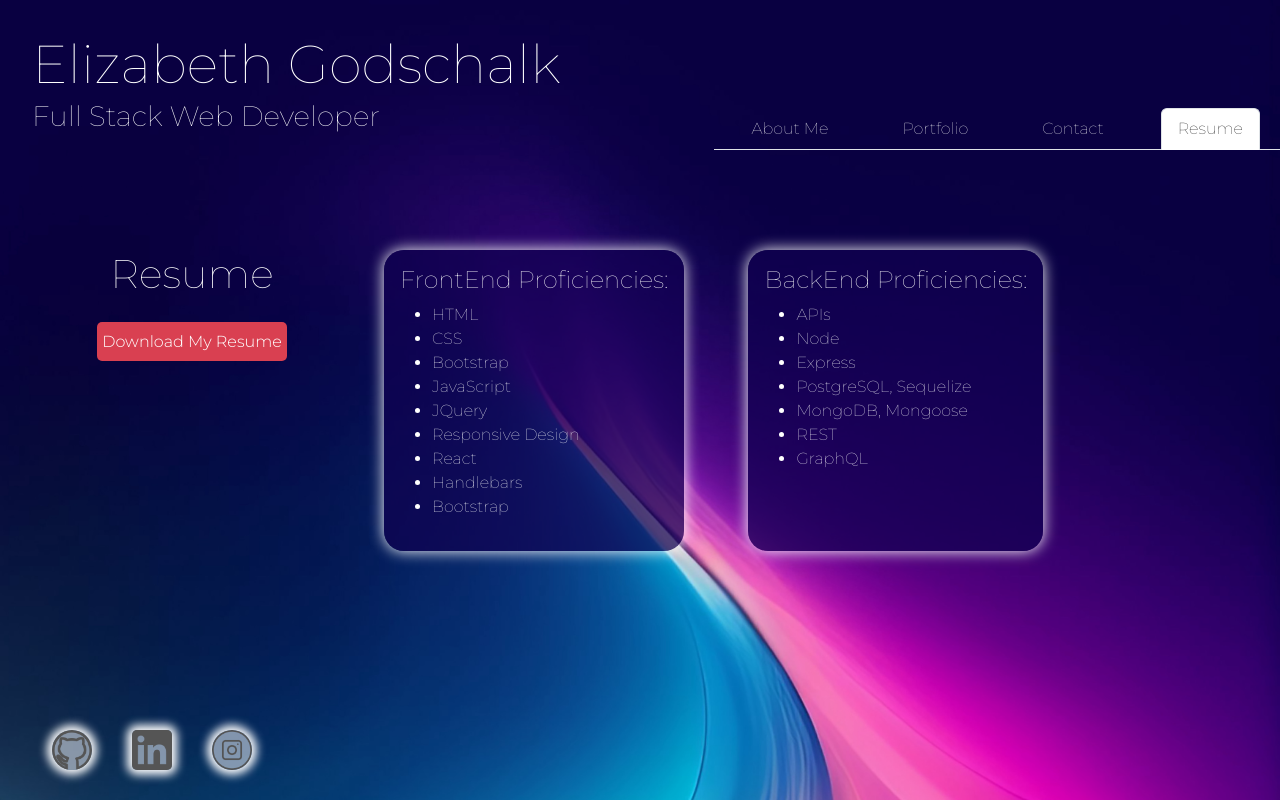
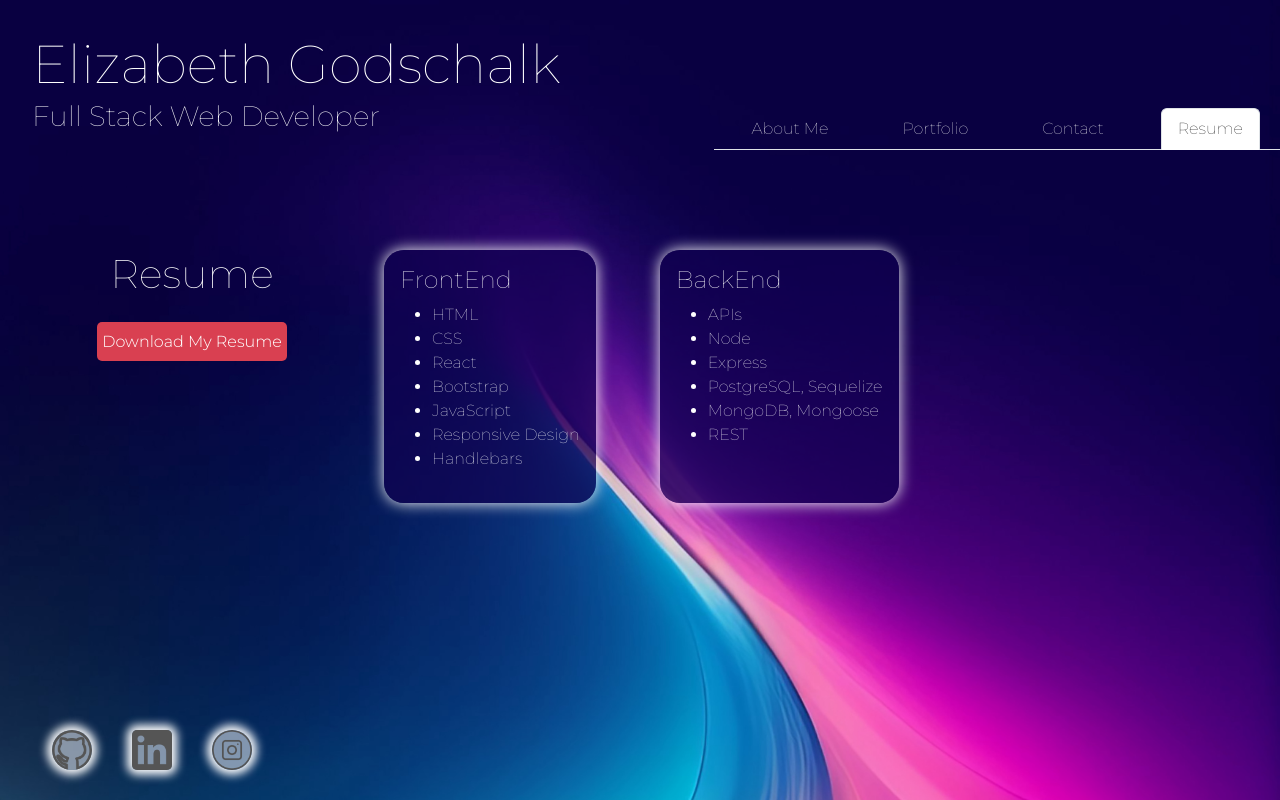
Before and after one commit to egodschalk/my-react-portfolio, a React (Vite) app: page /Resume in a window 1280 px wide. Built offline with nearby package versions, Linux system fonts and the light colour scheme.

Commit message:
update skills

```diff
--- a/src/pages/Portfolio.jsx
+++ b/src/pages/Portfolio.jsx
@@ -40,7 +40,7 @@ const initialState = [
         icon: gitIcon,
         imgUrl: KnowItFwd,
         gitUrl: "https://github.com/kalisurf3r/knowitforward",
-        projectUrl: 'http://localhost:5174/'
+        projectUrl: 'https://knowitforward.netlify.app/'
     },
     {
         id: 5,
--- a/src/pages/Resume.jsx
+++ b/src/pages/Resume.jsx
@@ -14,21 +14,19 @@ export default function Resume() {
             <div className='resume-content'>
                 <div className='resume-text'>
                     <div className='skillz'>
-                        <h4>FrontEnd Proficiencies:</h4>
+                        <h4>FrontEnd</h4>
                         <ul>
                             <li>HTML</li>
                             <li>CSS</li>
+                            <li>React</li>
                             <li>Bootstrap</li>
                             <li>JavaScript</li>
-                            <li>JQuery</li>
                             <li>Responsive Design</li>
-                            <li>React</li>
                             <li>Handlebars</li>
-                            <li>Bootstrap</li>
                         </ul>
                     </div>
                     <div className='skillz'>
-                        <h4>BackEnd Proficiencies:</h4>
+                        <h4>BackEnd</h4>
                         <ul>
                             <li>APIs</li>
                             <li>Node</li>
@@ -36,7 +34,6 @@ export default function Resume() {
                             <li>PostgreSQL, Sequelize</li>
                             <li>MongoDB, Mongoose</li>
                             <li>REST</li>
-                            <li>GraphQL</li>
                         </ul>
                     </div>
 
```
Also changed, not shown: 1 other file (tests, documents, lock files or other folders).
